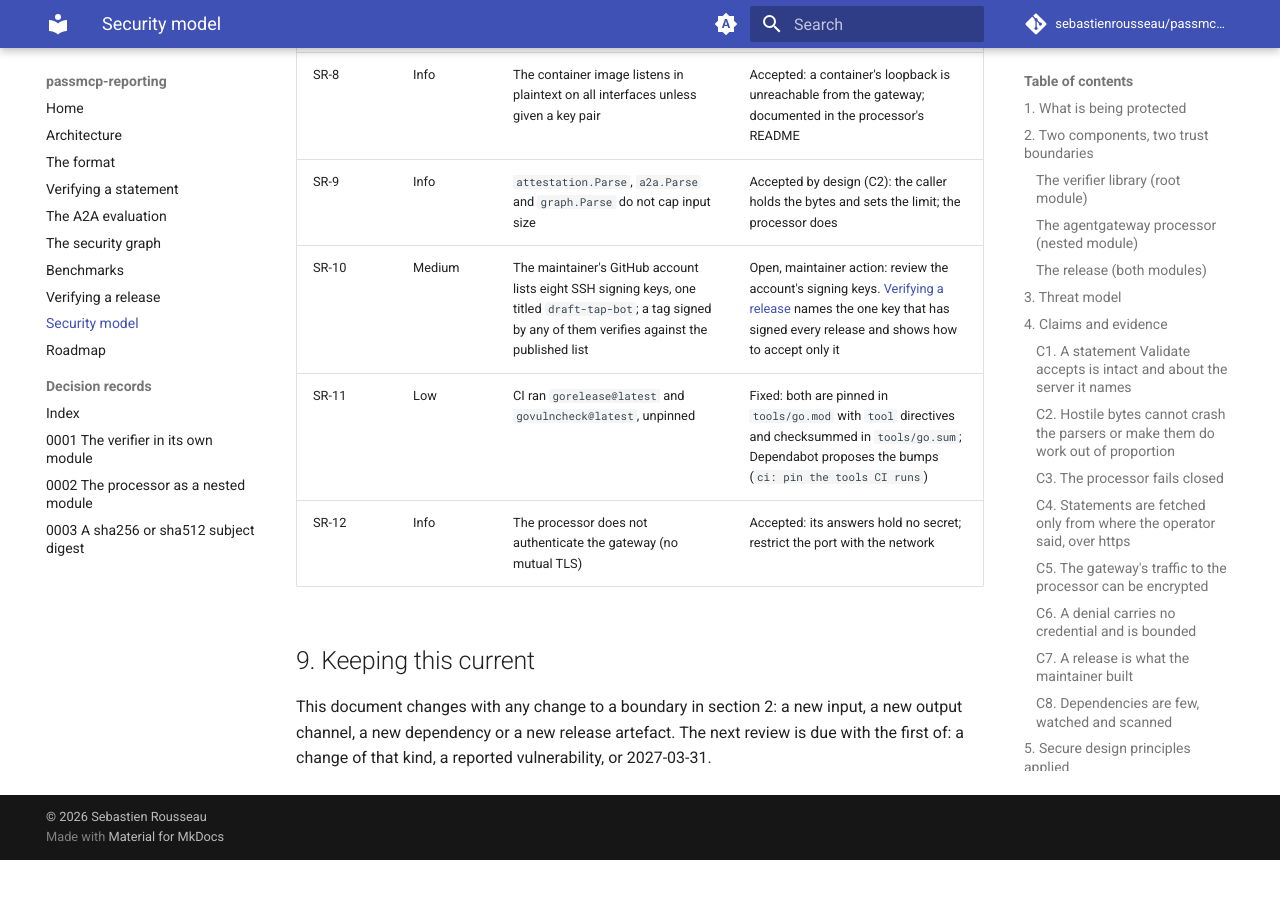
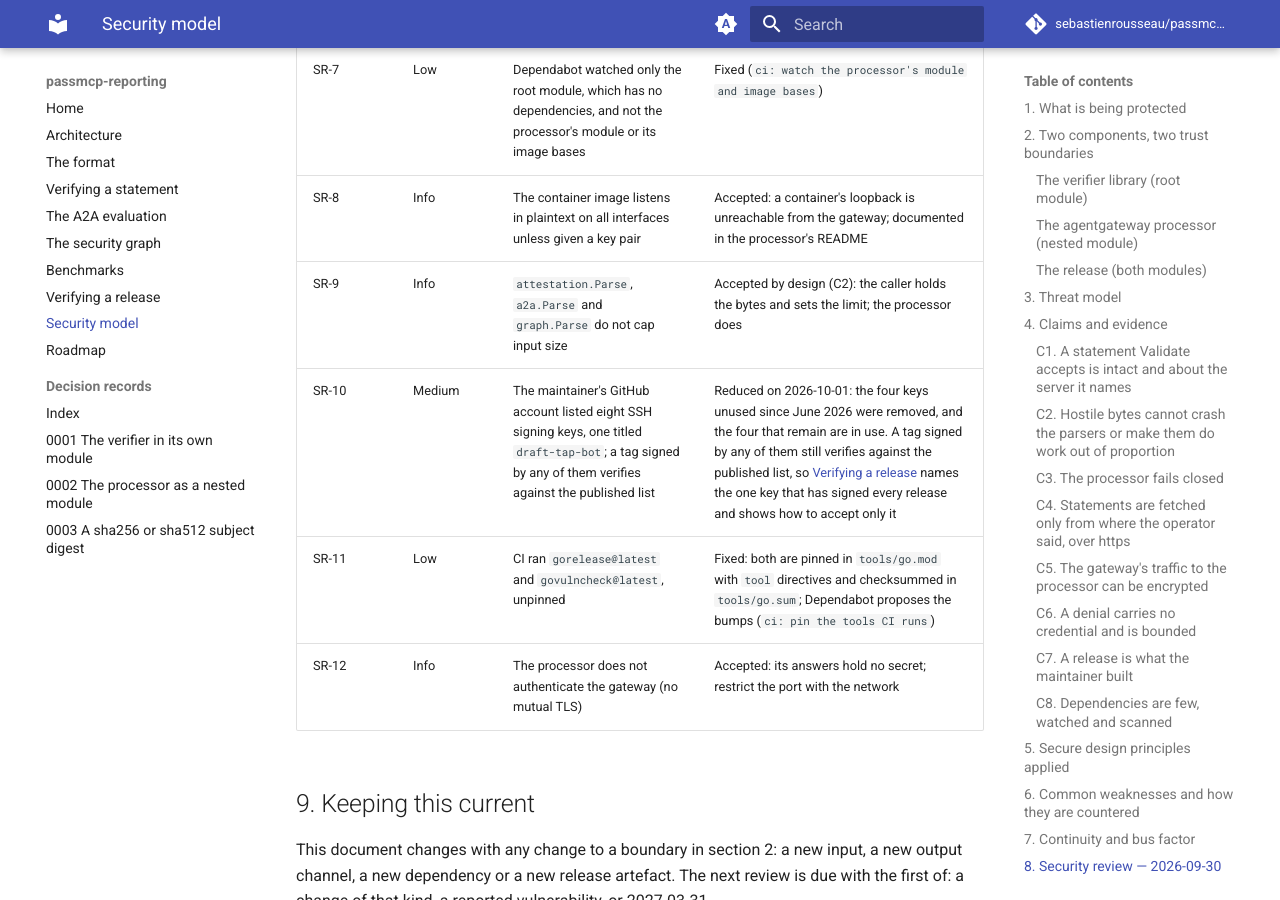
Before and after one commit to sebastienrousseau/passmcp-reporting, an MkDocs documentation site: the page built from docs/security-model.md, in a window 1280 px wide and 900 px high, scrolled down 9754 px. Built offline with MkDocs 1.6.1 and Material for MkDocs 9.7.7, drawn with Linux system fonts in a browser that asks for light colours; comment, search, counter and statistics services are not loaded; before the commit the page ends 10614 px from its top, so only the background shows below that.

Commit message:
docs: record the signing keys removed for SR-10
The security review's SR-10 said the maintainer's account lists eight
SSH signing keys. On 2026-10-01 the four unused since June 2026 were
removed; the four that remain are in use. Record that, and keep the
advice to accept only the release key, since any listed key still
verifies a tag.

Verified: the account lists four signing keys; v0.0.5's tag still
verifies on GitHub.

Assisted-by: Claude Code:claude-opus-5-5
Signed-off-by: Sebastien Rousseau <sebastienrousseau@users.noreply.github.com>

```diff
--- a/docs/security-model.md
+++ b/docs/security-model.md
@@ -309,7 +309,7 @@ Fixes are named by their commit subject on the `feat/v0.0.5` branch.
 | SR-7 | Low | Dependabot watched only the root module, which has no dependencies, and not the processor's module or its image bases | Fixed (`ci: watch the processor's module and image bases`) |
 | SR-8 | Info | The container image listens in plaintext on all interfaces unless given a key pair | Accepted: a container's loopback is unreachable from the gateway; documented in the processor's README |
 | SR-9 | Info | `attestation.Parse`, `a2a.Parse` and `graph.Parse` do not cap input size | Accepted by design (C2): the caller holds the bytes and sets the limit; the processor does |
-| SR-10 | Medium | The maintainer's GitHub account lists eight SSH signing keys, one titled `draft-tap-bot`; a tag signed by any of them verifies against the published list | Open, maintainer action: review the account's signing keys. [Verifying a release](signing.md) names the one key that has signed every release and shows how to accept only it |
+| SR-10 | Medium | The maintainer's GitHub account listed eight SSH signing keys, one titled `draft-tap-bot`; a tag signed by any of them verifies against the published list | Reduced on 2026-10-01: the four keys unused since June 2026 were removed, and the four that remain are in use. A tag signed by any of them still verifies against the published list, so [Verifying a release](signing.md) names the one key that has signed every release and shows how to accept only it |
 | SR-11 | Low | CI ran `gorelease@latest` and `govulncheck@latest`, unpinned | Fixed: both are pinned in `tools/go.mod` with `tool` directives and checksummed in `tools/go.sum`; Dependabot proposes the bumps (`ci: pin the tools CI runs`) |
 | SR-12 | Info | The processor does not authenticate the gateway (no mutual TLS) | Accepted: its answers hold no secret; restrict the port with the network |
 
```
